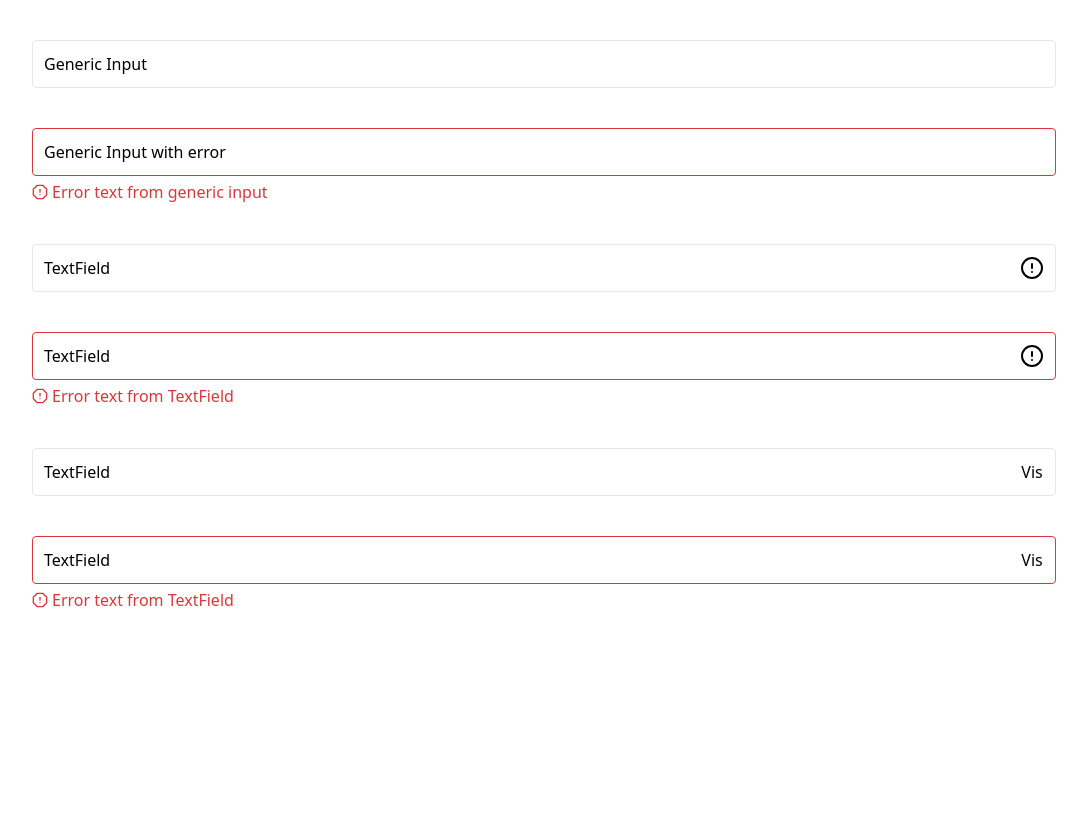
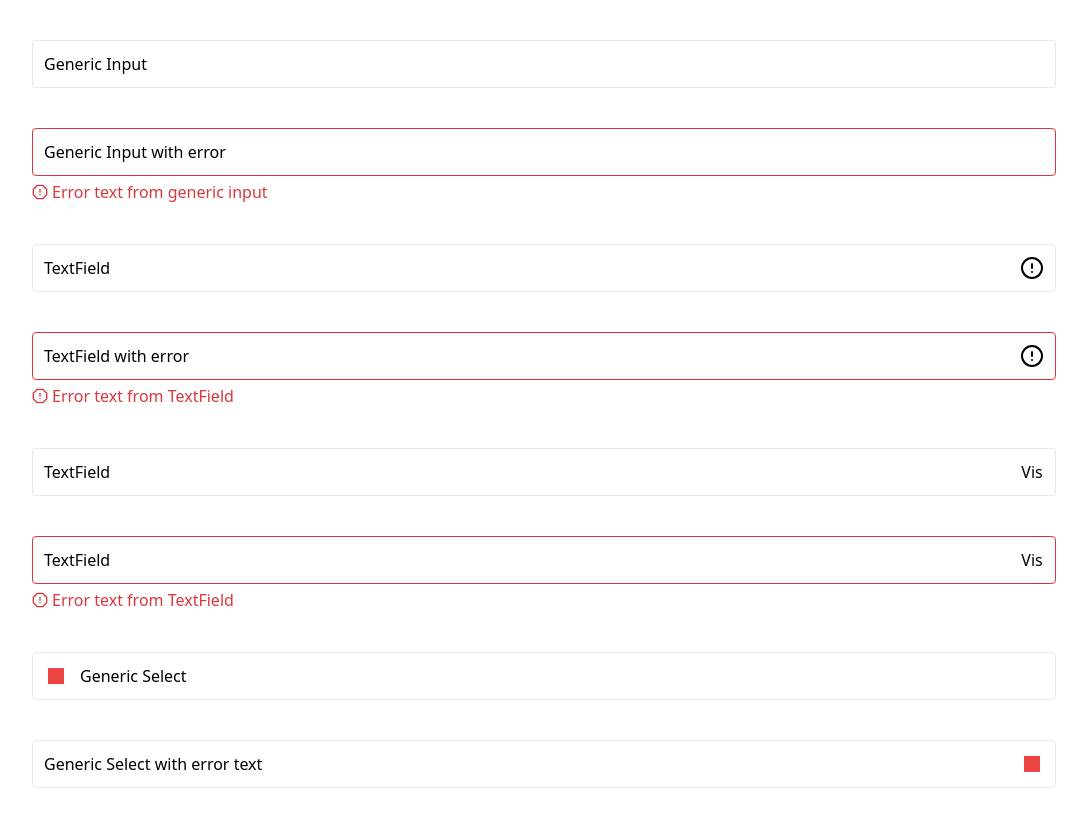
Before and after one commit to chrrrs/extendable-input-and-select, a React (Create React App) app: page / in a window 1280 px wide. Shown: the whole page, without its empty margins (96-1183 px from the left). Before the commit the page ends 800 px from the top, so only its background shows below. Built offline with nearby package versions, Linux system fonts and the light colour scheme.

Commit message:
feat(Select): add select component - allow SelectElement to be wrapped in the input group element and inherit styles

```diff
--- a/src/App.tsx
+++ b/src/App.tsx
@@ -2,10 +2,12 @@ import * as React from "react";
 import { Input } from "./tailwind/ui/Input";
 import { TextField } from "./tailwind/ui/TextField";
 import { PasswordField } from "./tailwind/ui/PasswordField";
+import { Select } from "./tailwind/ui/Select";
 import "./styles.css";
 
 export default function App() {
   const [value, setValue] = React.useState("");
+  const [selectValue, setSelectValue] = React.useState("");
 
   return (
     <div className="container mx-auto w-4/5 my-10">
@@ -32,9 +34,10 @@ export default function App() {
         />
 
         <TextField
+          type="number"
           value={value}
           onChange={(event) => setValue(event.target.value)}
-          label="TextField"
+          label="TextField with error"
           infoText="lorem ipsum"
           isInvalid={true}
           errorText="Error text from TextField"
@@ -55,6 +58,38 @@ export default function App() {
           isInvalid={true}
           errorText="Error text from TextField"
         />
+
+        <Select
+          label="Generic Select"
+          defaultValue=""
+          value={selectValue}
+          onChange={(event) => setSelectValue(event.target.value)}
+          leftElement={<div className="w-4 h-4 bg-red-500" />}
+        >
+          <option value="" hidden></option>
+          <option value="1">Dog</option>
+          <option value="2">Cat</option>
+          <option value="3">Turtle</option>
+          <option value="4">
+            Lorem ipsum dolor sit amet consectetur, adipisicing elit. Dicta
+            ipsam, excepturi odio voluptatibus nam, commodi ab fuga voluptas
+            error tenetur provident iure earum vel esse, praesentium laboriosam
+            tempore? Ab, et.
+          </option>
+        </Select>
+
+        <Select
+          label="Generic Select with error text"
+          defaultValue=""
+          value={selectValue}
+          onChange={(event) => setSelectValue(event.target.value)}
+          rightElement={<div className="w-4 h-4 bg-red-500" />}
+        >
+          <option value="" hidden></option>
+          <option value="1">Dog</option>
+          <option value="2">Cat</option>
+          <option value="3">Turtle</option>
+        </Select>
       </div>
     </div>
   );
--- a/src/tailwind/ui/InputGroup/InputGroup.tsx
+++ b/src/tailwind/ui/InputGroup/InputGroup.tsx
@@ -32,19 +32,37 @@ export const InputGroup = forwardRef<HTMLDivElement, InputGroupProps>(
     };
 
     const clones = validChildren.map((child: any) => {
-      return child.type.displayName !== "InputElement"
-        ? cloneElement(child, {
+      switch (child.type.displayName) {
+        case "InputElement":
+        case "SelectElement":
+          return cloneElement(child, {
+            ...child.props,
+            className: classNames(groupStyles, child.props.className, "w-full")
+          });
+        default:
+          return cloneElement(child, {
             ...child.props,
             className: classNames(
               "absolute flex justify-center items-center w-12 h-12",
               setPlacement(child),
               child.props.className
             )
-          })
-        : cloneElement(child, {
-            ...child.props,
-            className: classNames(groupStyles, child.props.className, "w-full")
           });
+      }
+
+      // return child.type.displayName !== "InputElement"
+      //   ? cloneElement(child, {
+      //       ...child.props,
+      //       className: classNames(
+      //         "absolute flex justify-center items-center w-12 h-12",
+      //         setPlacement(child),
+      //         child.props.className
+      //       )
+      //     })
+      //   : cloneElement(child, {
+      //       ...child.props,
+      //       className: classNames(groupStyles, child.props.className, "w-full")
+      //     });
     });
 
     return (
--- /dev/null
+++ b/src/tailwind/ui/Select/Select.tsx
@@ -0,0 +1,40 @@
+import React, { forwardRef, ReactNode } from "react";
+import { InputGroup } from "../InputGroup";
+import { InputLeftElement, InputRightElement } from "../InputGroup/InputGroup";
+import { InputError } from "../InputError";
+import {
+  SelectElement,
+  SelectElementProps
+} from "../SelectElement/SelectElement";
+
+export interface SelectProps extends SelectElementProps {
+  leftElement?: ReactNode;
+  rightElement?: ReactNode;
+  errorText?: string;
+}
+
+export const Select = forwardRef<HTMLSelectElement, SelectProps>(
+  (props, ref) => {
+    const { leftElement, rightElement, isInvalid, errorText, ...rest } = props;
+
+    return (
+      <div className="relative">
+        <InputGroup>
+          {leftElement && <InputLeftElement>{leftElement}</InputLeftElement>}
+          <SelectElement
+            ref={ref}
+            isInvalid={isInvalid}
+            hint="test"
+            {...rest}
+          />
+          {rightElement && (
+            <InputRightElement>{rightElement}</InputRightElement>
+          )}
+        </InputGroup>
+        {isInvalid && Boolean(errorText) && <InputError text={errorText} />}
+      </div>
+    );
+  }
+);
+
+Select.displayName = "Select";
--- /dev/null
+++ b/src/tailwind/ui/Select/index.ts
@@ -0,0 +1 @@
+export * from "./Select";
--- /dev/null
+++ b/src/tailwind/ui/SelectElement/SelectElement.module.css
@@ -0,0 +1,24 @@
+.label {
+  @apply typo-body-2xs;
+
+  transform-origin: 0 0;
+  transform: translateY(-45%);
+  transition: all 0.2s ease-out;
+  will-change: all;
+
+  &::after {
+    content: attr(data-label-hint);
+    opacity: 100%;
+    transition: opacity 0.2s ease-out;
+    will-change: opacity;
+  }
+}
+
+.input.empty:not(:focus) ~ .label {
+  transform: scale(1) translateY(0);
+
+  &::after {
+    opacity: 0%;
+    content: "";
+  }
+}
--- /dev/null
+++ b/src/tailwind/ui/SelectElement/SelectElement.tsx
@@ -0,0 +1,92 @@
+import classNames from "classnames";
+import React, {
+  FocusEvent,
+  forwardRef,
+  SelectHTMLAttributes,
+  useState
+} from "react";
+import styles from "./SelectElement.module.css";
+
+export interface SelectElementProps
+  extends SelectHTMLAttributes<HTMLSelectElement> {
+  value: HTMLSelectElement["value"];
+  label: string;
+  hint?: string;
+  isInvalid?: boolean;
+  submitted?: boolean;
+}
+
+export const SelectElement = forwardRef<HTMLSelectElement, SelectElementProps>(
+  (props, ref) => {
+    const {
+      children,
+      className,
+      onBlur,
+      hint,
+      label,
+      isInvalid,
+      submitted,
+      ...rest
+    } = props;
+    const [id, setId] = useState<SelectElementProps["id"]>(undefined);
+    const [hasBeenBlurred, setHasBeenBlurred] = useState<boolean>(false);
+
+    // useEffect(() => {
+    //   setId(props.id || getGuid("input-guid"));
+    // }, [props.id]);
+
+    const handleBlur = (event: FocusEvent<HTMLSelectElement>) => {
+      setHasBeenBlurred(true);
+      onBlur?.(event);
+    };
+    const showError = !submitted ? isInvalid : isInvalid && hasBeenBlurred;
+
+    // get the last occurence of paddingLeft on the input
+    // this is used to determine the placement of the label
+    // which is placed absolute and does not adhere to the paddingLeft of the input
+    const inputPaddingLeft = className?.match(/pl(.*?) /g);
+    const lastOccurenceOfInputPaddingLeft =
+      inputPaddingLeft?.[(inputPaddingLeft ?? "").length - 1] ?? "pl-3";
+
+    return (
+      <label htmlFor={id} className="w-full">
+        <select
+          {...rest}
+          ref={ref}
+          id={id}
+          aria-label={label}
+          aria-invalid={isInvalid}
+          onBlur={handleBlur}
+          className={classNames(
+            "block bg-white typo-body-m w-full box-border appearance-none h-12 rounded px-3 pt-4 pb-0 border border-solid border-grey-300",
+            "focus:border-grey-900 focus-visible:outline-none empty:focus:placeholder:opacity-100 placeholder:opacity-0",
+            "whitespace-nowrap overflow-hidden text-ellipsis",
+            className,
+            styles.input,
+            {
+              "border-tv2-red": showError,
+              [styles.empty]: !props.value
+            }
+          )}
+        >
+          {children}
+        </select>
+
+        <span
+          className={classNames(
+            "absolute top-1/4 left-0 text-grey-700 typo-body-m pointer-events-none",
+            styles.label,
+            {
+              [lastOccurenceOfInputPaddingLeft]: true
+            }
+          )}
+          data-label-hint={hint && ` - ${hint}`}
+        >
+          {label}
+        </span>
+      </label>
+    );
+  }
+);
+
+SelectElement.displayName = "SelectElement";
--- /dev/null
+++ b/src/tailwind/ui/SelectElement/index.ts
@@ -0,0 +1 @@
+export * from "./SelectElement";
```
